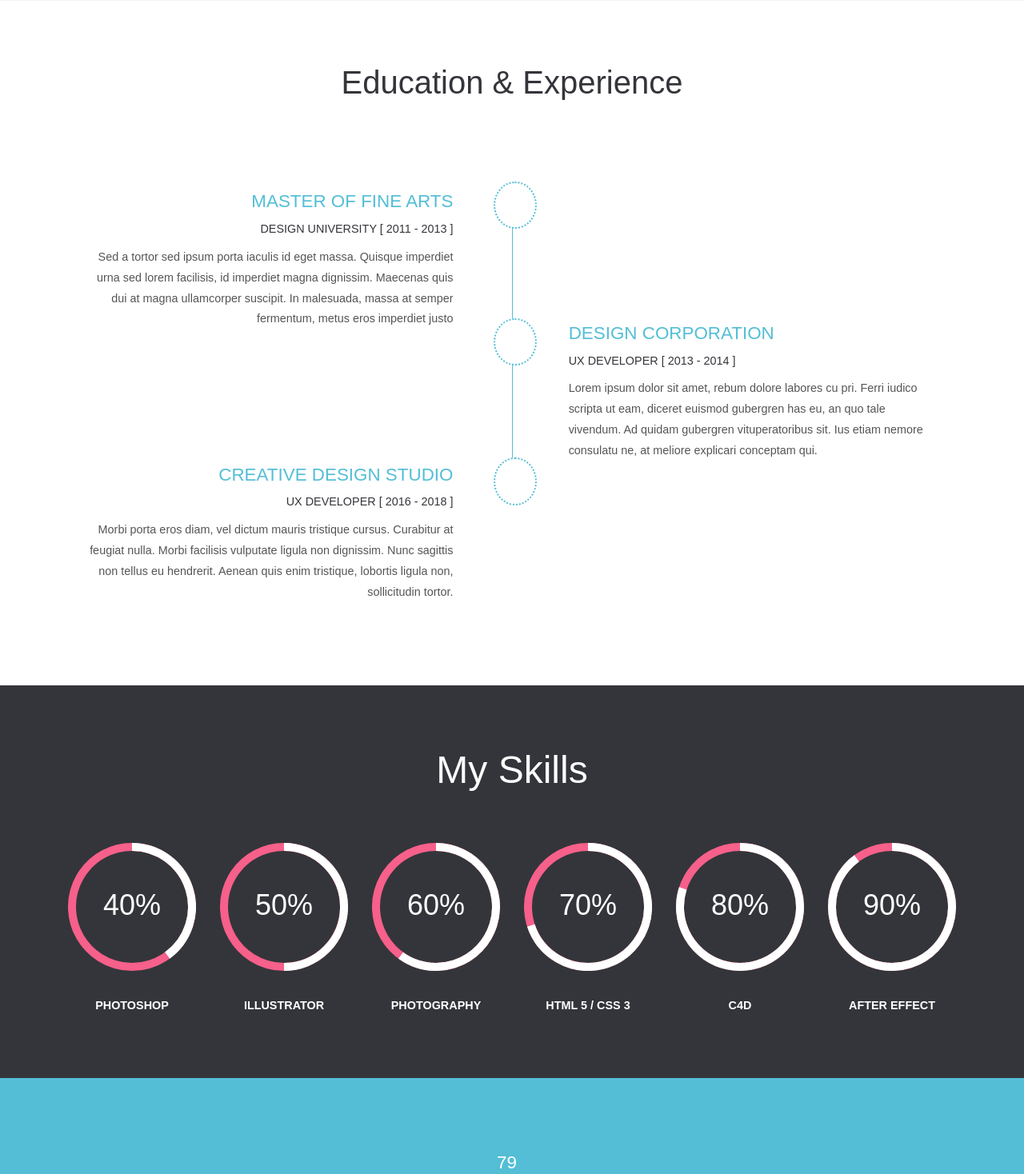
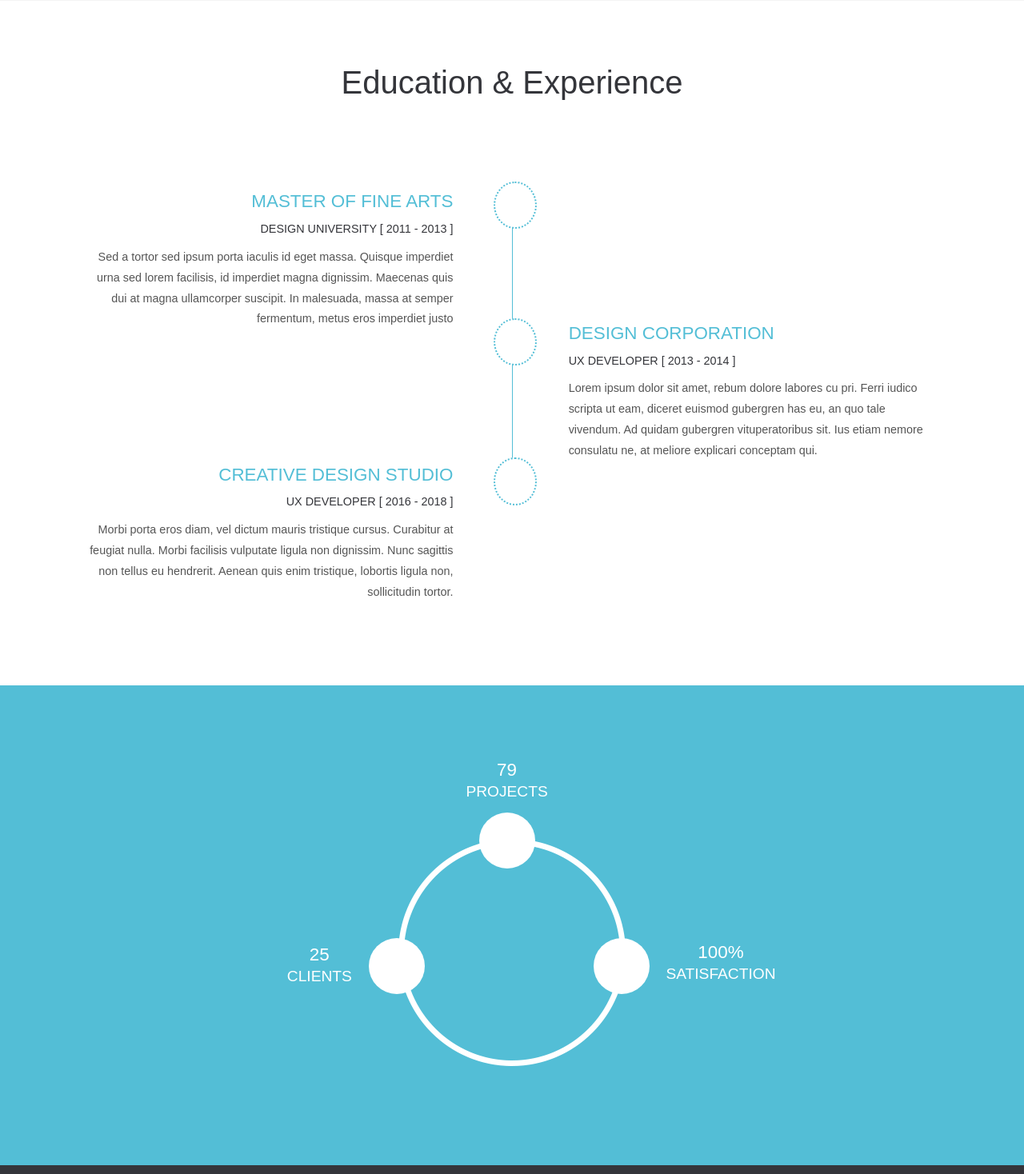
Before and after one commit to zlear1/JWings, a PHP site: page /login.html in a window 1280 px wide. Shown: the part 1453-2921 px from the top of the page at 80% size. Run offline with PHP 8.4, Linux system fonts and the light colour scheme; some web fonts are replaced.

Commit message:
删除一些不必要的布局，实现登陆功能
用ajax技术实现了异步登陆，简单修改了一下布局。

```diff
--- a/Mysql/DbConnect.class.php
+++ b/Mysql/DbConnect.class.php
@@ -5,7 +5,7 @@
 * 说明：数据库连接类
 *版权所有：jwings.com
 */
- require_once("./Db.Conf.php");   //引入配置常量文件
+ require_once("../Mysql/Db.Conf.php");   //引入配置常量文件
  date_default_timezone_set(TIMEZONE); //设置用在脚本中所有日期/时间函数的默认时区
  class DbConnect
  {
--- a/Mysql/jwings.sql
+++ b/Mysql/jwings.sql
@@ -29,7 +29,7 @@ CREATE TABLE `admin` (
 
 /*Data for the table `admin` */
 
-insert  into `admin`(`accountNumber`,`password`) values ('csusthome','likeloub203');
+insert  into `admin`(`accountNumber`,`password`) values ('csusthome','likeloub203'),('咦','123456'),('曾明','1245');
 
 /*Table structure for table `users` */
 
@@ -44,11 +44,11 @@ CREATE TABLE `users` (
   `Major` char(12) NOT NULL COMMENT '专业',
   `password` char(20) NOT NULL COMMENT '密码',
   PRIMARY KEY (`Stuno`)
-) ENGINE=InnoDB DEFAULT CHARSET=latin1;
+) ENGINE=InnoDB DEFAULT CHARSET=utf8;
 
 /*Data for the table `users` */
 
-insert  into `users`(`Name`,`Sexkind`,`Class`,`Stuno`,`SelfAss`,`Major`,`password`) values ('?','?','??1503','201516080325',NULL,'????','111111');
+insert  into `users`(`Name`,`Sexkind`,`Class`,`Stuno`,`SelfAss`,`Major`,`password`) values ('曾明','男','软件1503','201516080327','啊打发士大夫','计通','123456');
 
 /*!40101 SET SQL_MODE=@OLD_SQL_MODE */;
 /*!40014 SET FOREIGN_KEY_CHECKS=@OLD_FOREIGN_KEY_CHECKS */;
--- a/css/style.css
+++ b/css/style.css
@@ -284,7 +284,7 @@ fieldset#body {
 
 }
 #loginForm #login:hover{
-     background:#444 url("../image/bg-1.jpg") no-repeat center center fixed;
+     background:#444 url("../images/bg-1.jpg") no-repeat center center fixed;
 }
 #loginForm input {
    width: 100%;
--- a/login.html
+++ b/login.html
@@ -4,18 +4,12 @@
 <title>JWings</title>
 <meta name="viewport" content="width=device-width, initial-scale=1">
 <meta http-equiv="Content-Type" content="text/html; charset=utf-8" />
-<meta name="keywords" content="Personale Responsive web template, Bootstrap Web Templates, Flat Web Templates, Andriod Compatible web template,
-Smartphone Compatible web template, free webdesigns for Nokia, Samsung, LG, SonyErricsson, Motorola web design" />
 <script type="applijegleryion/x-javascript"> addEventListener("load", function() { setTimeout(hideURLbar, 0); }, false); function hideURLbar(){ window.scrollTo(0,1); } </script>
 <link href="css/bootstrap.css" rel='stylesheet' type='text/css' />
-<!-- Custom Theme files -->
 <link href="css/style.css" rel='stylesheet' type='text/css' />
 <script src="js/jquery-1.11.1.min.js"></script>
-<!--webfonts-->
-<!--//webfonts-->
 <script type="text/javascript" src="js/move-top.js"></script>
 <script type="text/javascript" src="js/easing.js"></script>
-<!--/script-->
 <script type="text/javascript">
 			jQuery(document).ready(function($) {
 				$(".scroll").click(function(event){
@@ -24,14 +18,74 @@ Smartphone Compatible web template, free webdesigns for Nokia, Samsung, LG, Sony
 				});
 			});
 </script>
+<!--js表单验证-->
+<script>
+	//验证填写格式是否正确
+	function validateForm(){
+		var x=document.forms["loginForm"]["IDnumber"].value;
+		if(x==null ||x==""){
+			alert("账号必须填写");
+			return false;
+		}
+		if (!preg_match("/^[a-zA-Z ]*$/",x))
+		{
+			$nameErr = "只允许字母和空格";
+			return false;
+		}
+	}
+
+	//验证账号密码是否正确
+	function Login(){
+		var xmlHttp;
+		var username = document.getElementById("IDnumber").value;
+		var password = document.getElementById("password").value;
+		if(username.length == 0){
+			alert('111');
+		}
+		if (window.XMLHttpRequest)
+		{
+			// IE7+, Firefox, Chrome, Opera, Safari 浏览器执行代码
+			xmlHttp=new XMLHttpRequest();
+		}
+		else
+		{
+			// IE6, IE5 浏览器执行代码
+			xmlHttp=new ActiveXObject("Microsoft.XMLHTTP");
+		}
+		if(xmlHttp == null){
+			alert("Browser does not support Http Request");
+
+		}
+		xmlHttp.onreadystatechange=function()
+		{
+			if (xmlHttp.readyState==4 && xmlHttp.status==200)
+			{
+				var msg = xmlHttp.responseText;
+				if(msg == 1){
+					window.location.href = './index/index.html';
+				}
+				else{
+					alert("账号或者密码错误！");
+				}
+			}
+		}
+		var url = "./php/login.php";
+		xmlHttp.open("POST",url,true);
+		xmlHttp.setRequestHeader("Content-type","application/x-www-form-urlencoded");
+		xmlHttp.send("user="+username+"&password="+password);
+	}
+
+</script>
 </head>
 <body>
+
+
+
 	<!--start-home-->
 	<ul class="side_nav">
-							<li><a class="active scroll" href="#主页"></a></li>
+			<li><a class="active scroll" href="#home"></a></li>
 				<li><a class="scroll" href="#about"></a></li>
 				<li><a class="scroll" href="#experience"></a></li>
-								<li><a class="scroll" href="#skill"></a></li>
 				<li><a class="scroll" href="#project"></a></li>
 				<li><a class="scroll" href="#port"></a></li>
 				<li><a class="scroll" href="#contact"></a></li>
@@ -46,10 +100,9 @@ Smartphone Compatible web template, free webdesigns for Nokia, Samsung, LG, Sony
 						<ul class="cl-effect-16">
 							<li><a class="active scroll" href="#home" data-hover="主页">主页</a></li>
 							<li><a class="scroll" href="#about" data-hover="实验室介绍">实验室介绍</a></li>
-								<li><a class="scroll" href="#experience" data-hover="experience">experience</a></li>
-								<li><a class="scroll" href="#skill" data-hover="Skills">Skills</a></li>
-								<li><a class="scroll" href="#project" data-hover="Projects">Projects</a></li>
-								<li><a class="scroll" href="#port" data-hover="Portfolio">Portfolio</a></li>
+							<li><a class="scroll" href="#experience" data-hover="实验室历史">实验室历史</a></li>
+							<li><a class="scroll" href="#project" data-hover="实验室组成">实验室组成</a></li>
+							<li><a class="scroll" href="#port" data-hover="项目成就">项目成就</a></li>
 							<li><a class="scroll" href="#contact" data-hover="注册">注册</a></li>
 							<div class="clearfix"></div>
 						</ul>
@@ -58,17 +111,17 @@ Smartphone Compatible web template, free webdesigns for Nokia, Samsung, LG, Sony
 				<div class="login-pop">
 					<div id="loginpop"><a href="#" id="loginButton"><span>登陆 <i class="arrow glyphicon glyphicon-chevron-right"></i></span></a>
 							<div id="loginBox">
-									<form id="loginForm" method="post" action="../php/login.php"  onsubmit="return validateForm()">
+								<form id="loginForm" method="post" action=""  onsubmit="return validateForm()">
 										<fieldset id="body">
 											<fieldset>
 												<label for="IDnumber">账号</label>
-													  <input type="text" name="IDnumber" id="IDnumber">
+												<input type="text" name="IDnumber" id="IDnumber" onkeydown="if(event.keyCode==13){login.click()}">
 											</fieldset>
 											<fieldset>
 													<label for="password">密码</label>
-														<input type="password" name="password" id="password">
+													<input type="password" name="password" id="password" onkeydown="if(event.keyCode==13){login.click()}">
 											</fieldset>
-												<input type="submit" id="login" value="登陆">
+											<input type="button" id="login" name="login" value="登陆" onclick="Login()">
 											<label for="checkbox"><input type="checkbox" id="checkbox"> <i>记住密码</i></label>
 										</fieldset>
 									<span><a href="#">忘记密码?</a></span>
@@ -83,19 +136,6 @@ Smartphone Compatible web template, free webdesigns for Nokia, Samsung, LG, Sony
 									$(".top-menu ul").slideToggle("slow" , function(){
 									});
 								});
-
-									function validateForm(){
-										var x=document.forms["loginForm"]["IDnumber"].value;
-										if(x==null ||x==""){
-											alert("账号必须填写");
-											return false;
-										}
-										if (!preg_match("/^[a-zA-Z ]*$/",x))
-										{
-											$nameErr = "只允许字母和空格";
-											return false;
-										}
-									}
 							</script>
 
 							<!-- script-for-menu -->
@@ -168,62 +208,8 @@ Smartphone Compatible web template, free webdesigns for Nokia, Samsung, LG, Sony
 		</div>
 	</div>
 	<!--experience-end-->
-<div class="copyrights">Collect from <a href="http://www.cssmoban.com/" >手机网站模板</a></div>
-<!--my-skill-->
-  <div class="my-skills text-center" id="skill">
-	<div class="container">
-		<h3 class="tittle">My Skills</h3>
-		<div class="skill-grids">
-					<div class="col-md-2 skills-grid text-center">
-						<div class="circle" id="circles-1"></div>
-						<p>Photoshop</p>
-					</div>
-					<div class="col-md-2 skills-grid text-center">
-						<div class="circle" id="circles-2"></div>
-						<p>Illustrator</p>
-					</div>
-					<div class="col-md-2 skills-grid text-center">
-						<div class="circle" id="circles-3"></div>
-						<p>Photography</p>
-					</div>
-					<div class="col-md-2 skills-grid text-center">
-						<div class="circle" id="circles-4"></div>
-						<p>Html 5 / CSS 3</p>
-					</div>
-					<div class="col-md-2 skills-grid text-center">
-						<div class="circle" id="circles-5"></div>
-						<p>C4D</p>
-					</div>
-					<div class="col-md-2 skills-grid text-center">
-						<div class="circle" id="circles-6"></div>
-						<p>After Effect</p>
-					</div>
-					<div class="clearfix"> </div>
-				 <script type="text/javascript" src="js/circles.js"></script>
-					         <script>
-								var colors = [
-										['#f6608a', '#ffffff'], ['#f6608a', '#ffffff'], ['#f6608a', '#ffffff'], ['#f6608a', '#ffffff'], ['#f6608a', '#ffffff'], ['#f6608a', '#ffffff']
-									];
-								for (var i = 1; i <= 7; i++) {
-									var child = document.getElementById('circles-' + i),
-										percentage = 30 + (i * 10);
+	<div class="copyrights">Collect from</div>
 
-									Circles.create({
-										id:         child.id,
-										percentage: percentage,
-										radius:     80,
-										width:      10,
-										number:   	percentage / 1,
-										text:       '%',
-										colors:     colors[i - 1]
-									});
-								}
-
-				</script>
-		</div>
-	</div>
-</div>
-<!--//my-skill-->
 	<!-- projects -->
 	<div class="projects" id="project">
 		<div class="container">
@@ -368,22 +354,7 @@ Smartphone Compatible web template, free webdesigns for Nokia, Samsung, LG, Sony
 			</div>
 
 		   <div class="contact" id="contact">
-		         <div class="col-md-6 contact-top">
-				     	<div class="point"> <i class="glyphicon glyphicon-map-marker"></i></div>
-					  <h3 class="tittle two">Find Me</h3>
-				      <h4>For Any questions, Please feel free to Contact me by mail.</h4>
-					     <div class="contact-ad">
-								<p>Address:Newyork Still Road.756 gt globel Place.<p>
-								<p>Phone:Newyork Still Road.756 gt globel Place.<p>
-								<p>E-mail :<a href="mailto:info@example.com">mail@example.com</a></p>
 
-					     </div>
-			      </div>
-				  <div class="col-md-6 map">
-						<div class="black">
-						  <div class="map-l"> <i class="glyphicon glyphicon-map-marker"></i></div>
-						</div>
-					</div>
 					<div class="clearfix"> </div>
 	       </div>
 	<!--//contact-->
```
Also changed, not shown: Mysql/CategoryDAO.class.php (+25 -25 lines), php/login.php (+10 -7 lines). Lines whose indentation alone changed are shown as unchanged.
